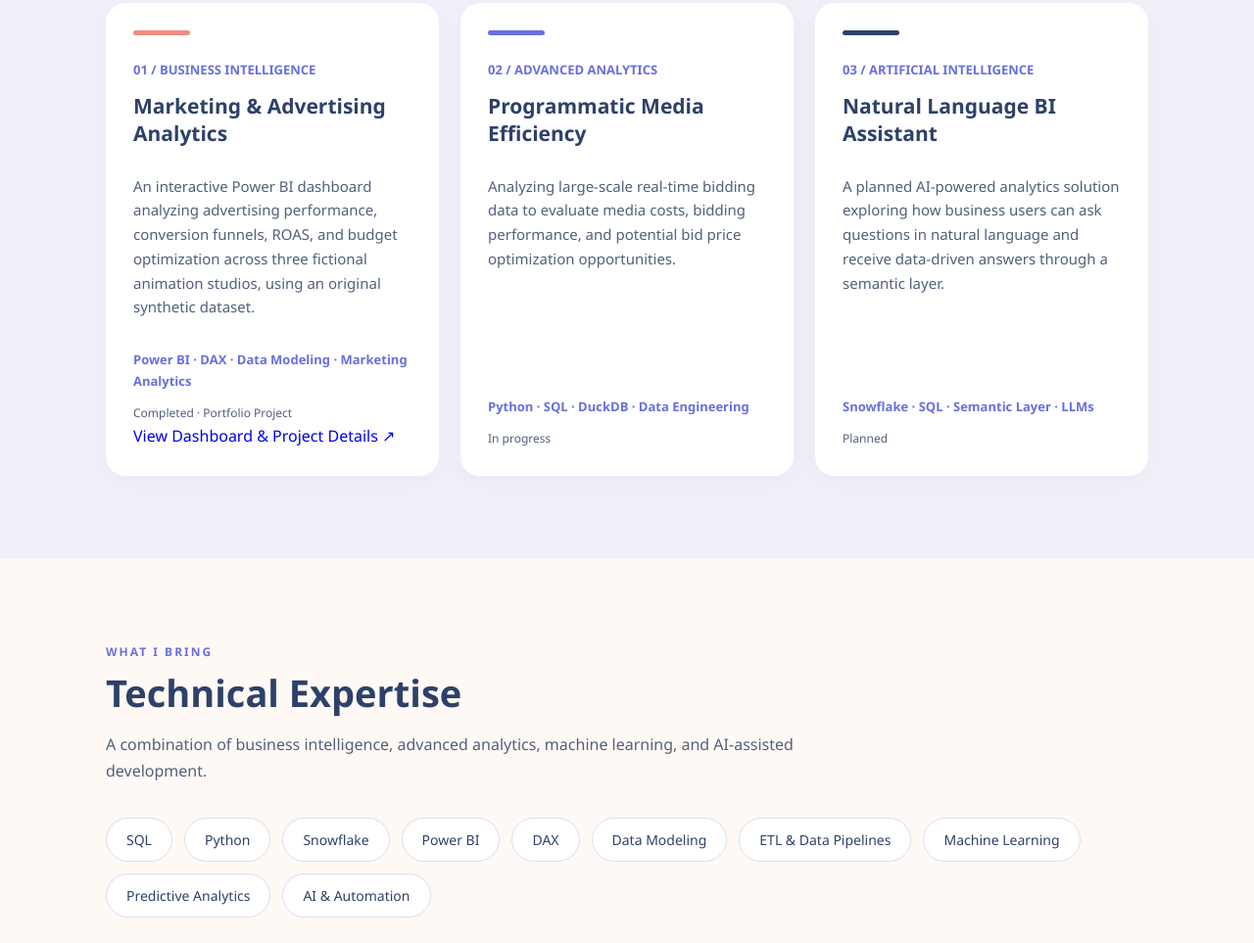
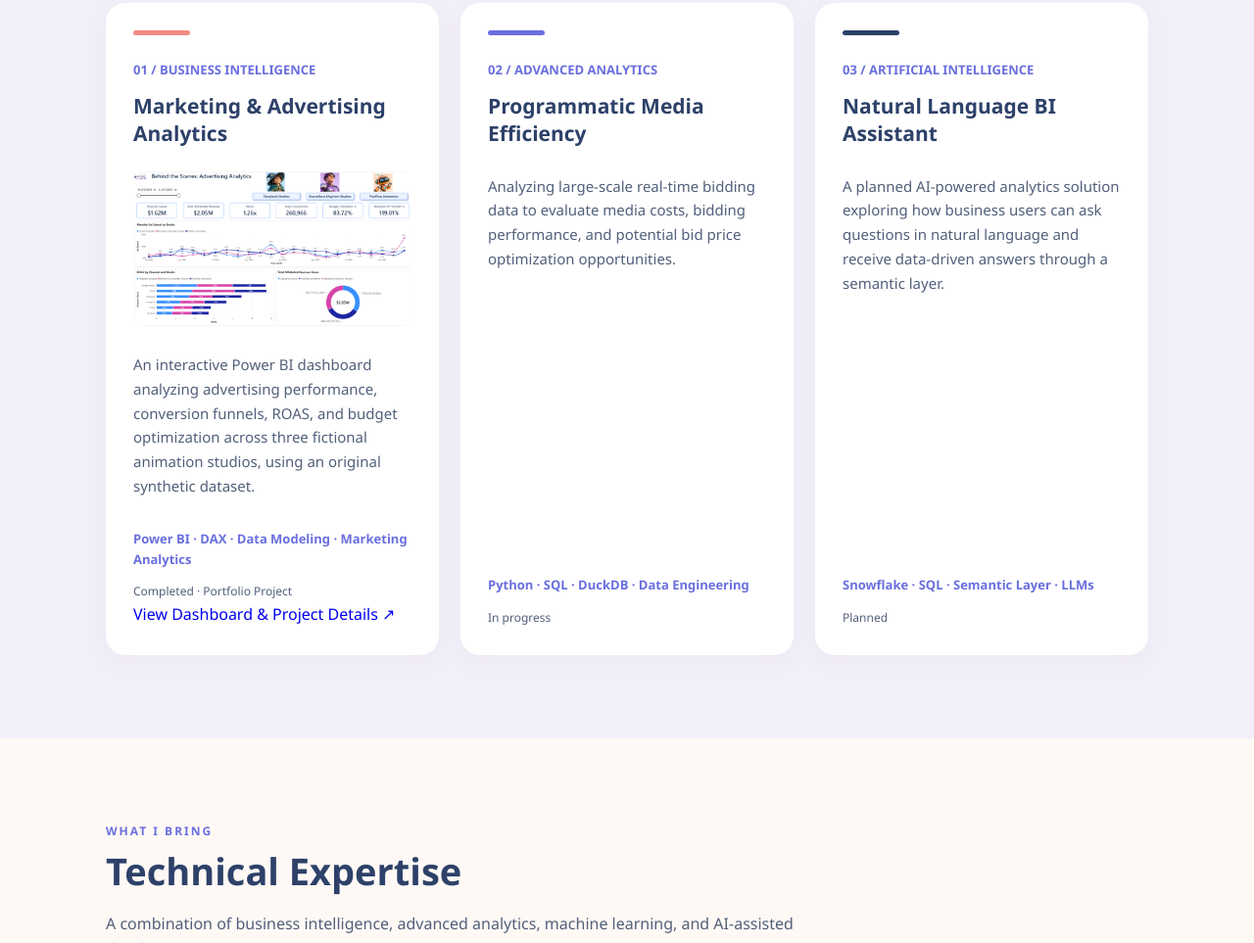
Before and after one commit to ansim-lab/ansim-lab.github.io, a plain HTML site: page index.html in a window 1280 px wide. Shown: the part 1360-2323 px from the top of the page at 98% size. Drawn offline with Linux system fonts and the light colour scheme.

Commit message:
Add project link and image to index.html
Added a link and image for the Marketing and Advertising Analytics project.

```diff
--- a/index.html
+++ b/index.html
@@ -354,6 +354,19 @@
 
   <h3>Marketing &amp; Advertising Analytics</h3>
 
+<a
+  href="https://github.com/ansim-lab/marketing-advertising-analytics"
+  target="_blank"
+  rel="noopener noreferrer"
+  aria-label="View Marketing and Advertising Analytics project"
+>
+  <img
+    src="02_Executive_Overview.png"
+    alt="Power BI Marketing and Advertising Analytics Executive Overview dashboard"
+    style="width: 100%; height: auto; border-radius: 10px; margin: 12px 0; display: block;"
+  >
+</a>
+
   <p>
     An interactive Power BI dashboard analyzing advertising
     performance, conversion funnels, ROAS, and budget
```
